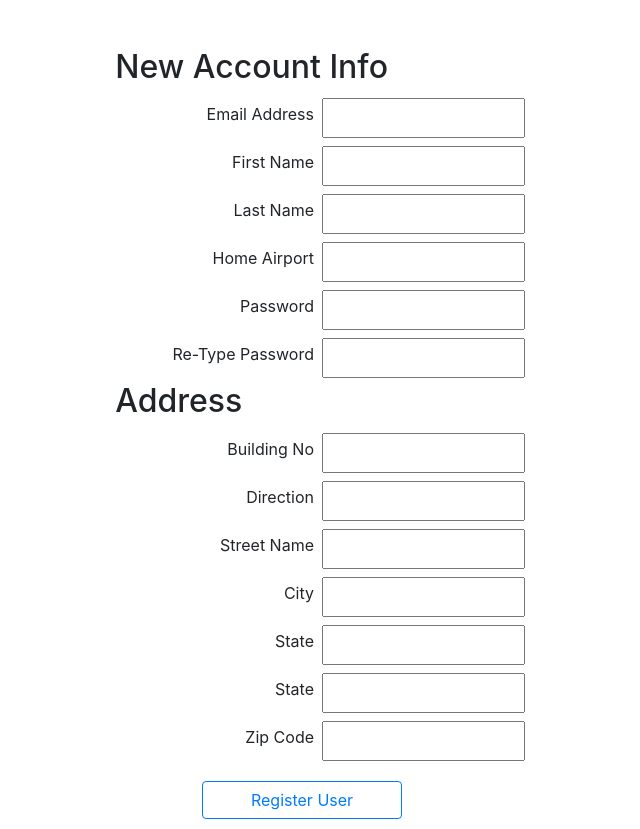
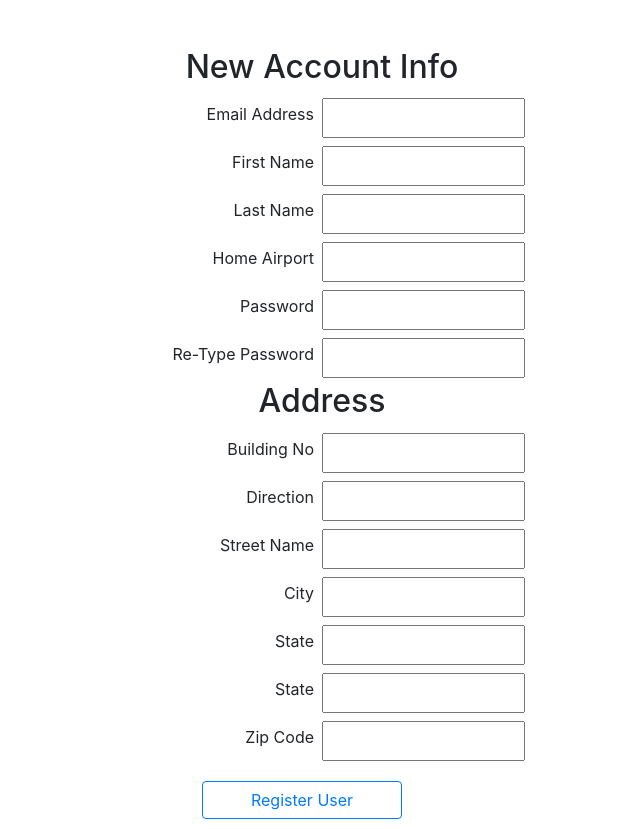
Before and after one commit to TheAlkemist/CS425-Project--Airline, a Flask app: template templates/UserRegistration.html in a window 1280 px wide. Shown: the whole page, without its empty margins (338-978 px from the left). Run offline with Flask 2, Linux system fonts and the light colour scheme; the template is opened without the code that fills it, so the values that code supplies are empty; some libraries are stand-ins or nearby versions.

Commit message:
Removed wtffroms

```diff
--- a/app.py
+++ b/app.py
@@ -4,7 +4,6 @@ from flask_login import current_user, login_user, LoginManager, logout_user
 from User import User
 from flask import render_template
 from flask import request
-import wtforms
 from flask import redirect, url_for
 from flask.json import dumps
 from log import setup_logging
--- a/static/css/styles.css
+++ b/static/css/styles.css
@@ -10,7 +10,7 @@
     display: flex;
     flex-direction: column;
     align-content: space-around;
-    text-align: left;
+    text-align: center;
     align-items: center;
 
 }
--- a/templates/ManageAccount.html
+++ b/templates/ManageAccount.html
@@ -10,13 +10,15 @@
 
 <br><br>
 <div class = "flex-container register_user">
-<select name="sometext" multiple="multiple">
+
+            <select multiple="multiple">
                 <option>text1</option>
                 <option>text2</option>
                 <option>text3</option>
                 <option>text4</option>
                 <option>text5</option>
             </select>
+
 </div>
 
 </body>
```
Lines whose indentation alone changed are shown as unchanged.
